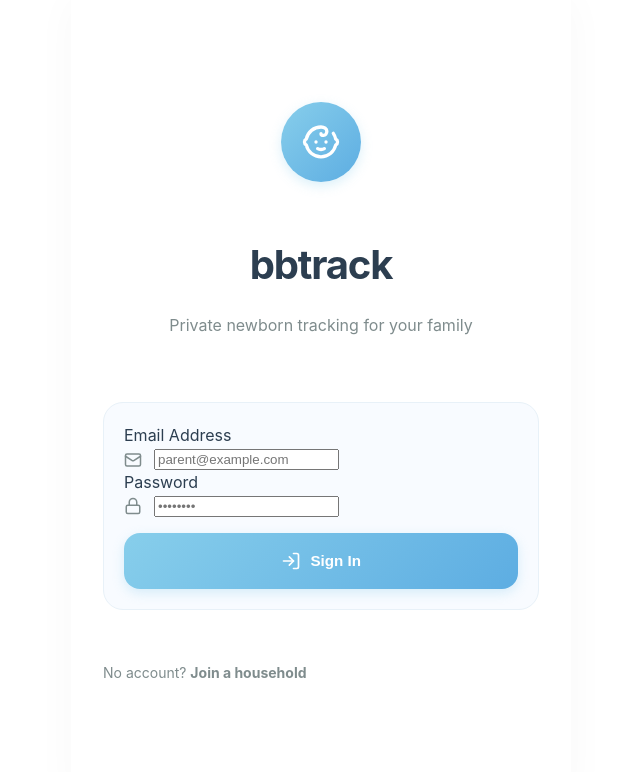
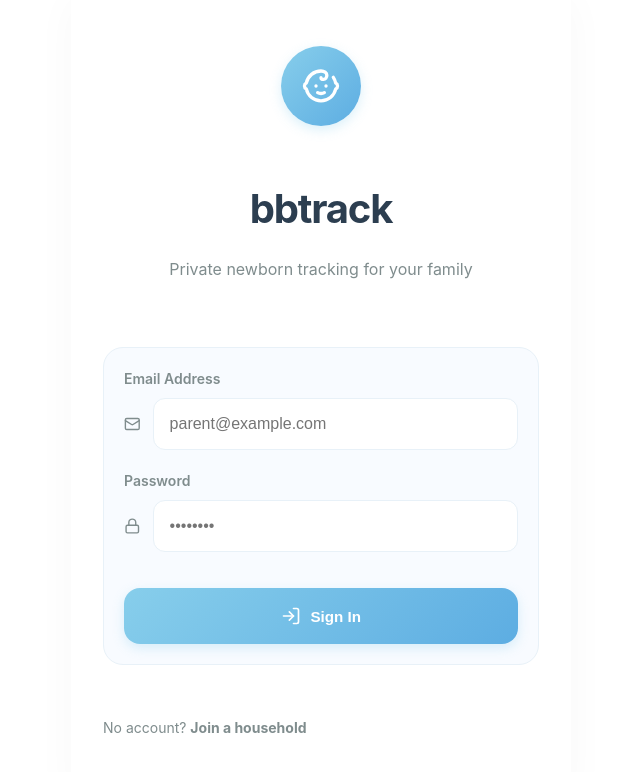
Before and after one commit to Jgorzitza/baby-track, a React (Vite) app: page /feed in a window 1280 px wide. Shown: the top 772 px of the page, without its empty margins (319-959 px from the left). Built offline with nearby package versions, Linux system fonts and the light colour scheme.

Commit message:
style: improve UI spacing in Feeding and Health screens

```diff
--- a/src/index.css
+++ b/src/index.css
@@ -201,6 +201,34 @@ h4 {
   color: var(--text-muted);
 }
 
+/* Form inputs */
+.form-group {
+  margin-bottom: 1.25rem;
+}
+.form-label {
+  display: block;
+  margin-bottom: 0.5rem; /* Increased spacing between label and input */
+  font-weight: 600;
+  color: var(--text-muted);
+  font-size: 0.875rem;
+}
+.form-control {
+  display: block;
+  width: 100%;
+  min-height: 52px;
+  padding: 0.75rem 1rem;
+  font-size: 1rem;
+  border-radius: 0.75rem;
+  border: 1px solid var(--border);
+  background-color: var(--bg);
+  color: var(--text);
+  transition: border-color 0.2s;
+}
+.form-control:focus {
+  outline: none;
+  border-color: var(--primary);
+}
+
 /* Animations */
 @keyframes fadeIn {
   from { opacity: 0; transform: translateY(10px); }
--- a/src/routes/feed/FeedScreen.tsx
+++ b/src/routes/feed/FeedScreen.tsx
@@ -49,7 +49,7 @@ export const FeedScreen = () => {
                   width: 140,
                   height: 140,
                   borderRadius: '50%',
-                  padding: 0,
+                  padding: '1rem',
                   transition: 'all 0.3s cubic-bezier(0.4, 0, 0.2, 1)',
                   boxShadow: activeSide === 'left' ? '0 8px 24px rgba(135, 206, 235, 0.4)' : 'none',
                   border: activeSide === 'left' ? 'none' : '2px solid var(--border)'
@@ -66,7 +66,7 @@ export const FeedScreen = () => {
                   width: 140,
                   height: 140,
                   borderRadius: '50%',
-                  padding: 0,
+                  padding: '1rem',
                   transition: 'all 0.3s cubic-bezier(0.4, 0, 0.2, 1)',
                   boxShadow: activeSide === 'right' ? '0 8px 24px rgba(135, 206, 235, 0.4)' : 'none',
                   border: activeSide === 'right' ? 'none' : '2px solid var(--border)'
```
